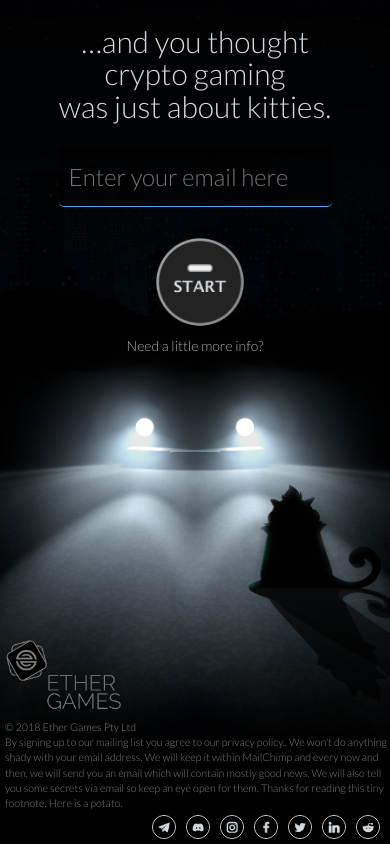
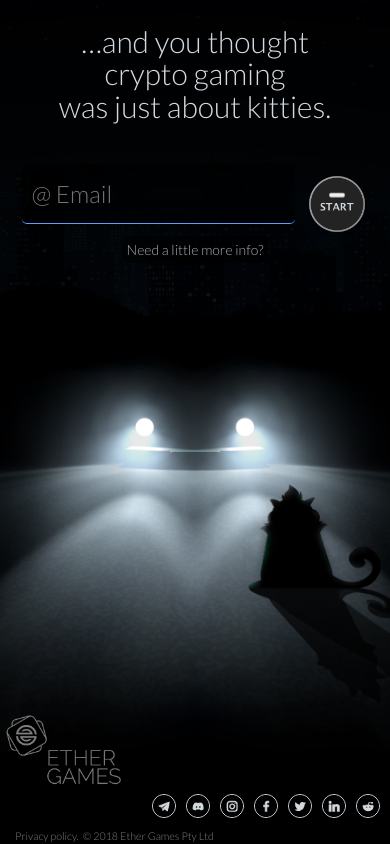
Before and after one commit to xxxmandoxxx/CarWars-Landing, a React app: page / in a window 390 px wide. Built offline with nearby package versions, Linux system fonts and the light colour scheme.

Commit message:
mobile cleanup

```diff
--- a/public/index.html
+++ b/public/index.html
@@ -22,7 +22,8 @@
       work correctly both with client-side routing and a non-root public URL.
       Learn how to configure a non-root public URL by running `npm run build`.
     -->
-    <title>CarWars.cc</title>
+    <title>CarWars.cc | Crypto Game | Collect, Play, Discover</title>
+    <meta name="description" content="The newest member of crypto games. CarWars.cc is a comprehensive crypto game with true game asset ownership. 'The Makers' have discovered ancient blue prints. Compete with others and help the Makers unlock secrets hidden within the blue prints."  />
   </head>
   <body>
     <noscript>
--- a/src/components/Footer.css
+++ b/src/components/Footer.css
@@ -27,6 +27,10 @@
     font-size: 8pt;
  }
 
+ .fotter-text-mobile {
+    display: none;
+ }
+
  .no-style {
     text-decoration: none;
     color: inherit;
@@ -35,19 +39,33 @@
 
  @media only screen and (max-width: 780px)
    {
-    .footer-text { text-align: left;
-    margin-left: 5px; margin-bottom: 5px;}
+    .footer-text {
+        text-align: left;
+        margin-left: 5px;
+        margin-bottom: 5px;
+        display: none;}
+
+    .fotter-text-mobile {
+        display: inline-block;
+        text-align: left;
+        margin-left: 15px;
+        color: #7f7f80;
+        font-size: 8pt;
+        float: left;
+        margin-top: 10px;
+    }
+
     .ether-logo {
         height: 80px;
         margin-left: 5px;
      }
      .footer {
-         height: 195px;
+         height: 120px;
          padding-right: 0px;
      }
 
      .footer-social {
-
+        float: right;
         width: 100%;
     }
 
--- a/src/components/Footer.js
+++ b/src/components/Footer.js
@@ -13,14 +13,19 @@ const footer = () => {
             <div className="footer-text">
                 &copy; 2018 Ether Games Pty Ltd <br/>
                 By signing up to our mailing list you agree
-            to our <a className="no-style" href="https://www.ethergames.com.au/privacypolicy">privacy policy.</a>. We won't do anything shady with your
+                to our <a className="no-style" href="https://www.ethergames.com.au/privacypolicy" target="_blank">privacy policy.</a>. We won't do anything shady with your
                 email address. We will keep it within MailChimp and every now and then,
                 we will send you an email which will contain mostly good news.
                 We will also tell you some secrets via email so keep an eye open for them.
                 Thanks for reading this tiny footnote.
                 Here is a <a className="no-style" href="https://ideactivatemc.net/attachments/flat-800x800-075-f-u1-jpg.5110/">potato.</a>
             </div>
+
             <SocialBar />
+            <div className="fotter-text-mobile">
+            <a className="no-style" href="https://www.ethergames.com.au/privacypolicy" target="_blank">Privacy policy.</a>
+             <span>&nbsp;&nbsp;&copy; 2018 Ether Games Pty Ltd</span>
+            </div>
         </div>
     )
 }
--- a/src/components/Signup.css
+++ b/src/components/Signup.css
@@ -77,6 +77,8 @@
    {
     .email-button {
             margin-top: 25px;
+            width: 64px;
+            height: 64px;
     }
 
     .email {
@@ -89,7 +91,6 @@
     }
 
     .email-wrapper {
-        display: block;
         vertical-align: middle;
 
     }
--- a/src/components/Signup.js
+++ b/src/components/Signup.js
@@ -36,7 +36,7 @@ class Signup extends React.Component {
                         <div>
                             <div className="outer-wrapper">
                                 <div className="email-wrapper">
-                                    <input autoFocus type="email" name="EMAIL" className="required email" id="mce-EMAIL" placeholder="Enter your email here" autoComplete="off" minLength="3" maxLength="64"/>
+                                    <input autoFocus type="email" name="EMAIL" className="required email" id="mce-EMAIL" placeholder="@ Email" autoComplete="off" minLength="3" maxLength="64"/>
                                 </div>
                                 <div className="button-wrapper">
                                     <button type="submit"  name="subscribe" id="mc-embedded-subscribe" className="email-button"></button>
--- a/src/components/Story.css
+++ b/src/components/Story.css
@@ -41,8 +41,14 @@
     }
 }
 
-@media only screen and (max-height: 620px) {
+@media only screen and (max-height: 900px) {
     .StoryContent {
         max-height: 300px;
         margin-top: 15px;}
+
+        .StoryClick span {
+            background-color: rgba(0, 0, 0, 0.6);
+            padding: 5px;
+            border-radius: 5px;
+        }
 }
--- a/src/components/TitleText.css
+++ b/src/components/TitleText.css
@@ -1,4 +1,4 @@
-.title-text {
+.title-text h1 {
         width: 100%;
         font-family: Lato;
         font-size: 58px;
@@ -16,7 +16,7 @@
 
 @media only screen and (max-width: 780px)
    {
-        .title-text {
+        .title-text h1 {
                 font-size: 30px !important;
                 width: 80%;
                 margin-top: 25px;
--- a/src/components/TitleText.js
+++ b/src/components/TitleText.js
@@ -4,7 +4,7 @@ import './TitleText.css';
 const titletext = () => {
     return (
         <div className="title-text animated fadeInDown">
-         …and you thought crypto gaming<br/>was just about kitties.
+         <h1>…and you thought crypto gaming<br/>was just about kitties.</h1>
         </div>
     )
 }
```
Lines whose indentation alone changed are shown as unchanged.
